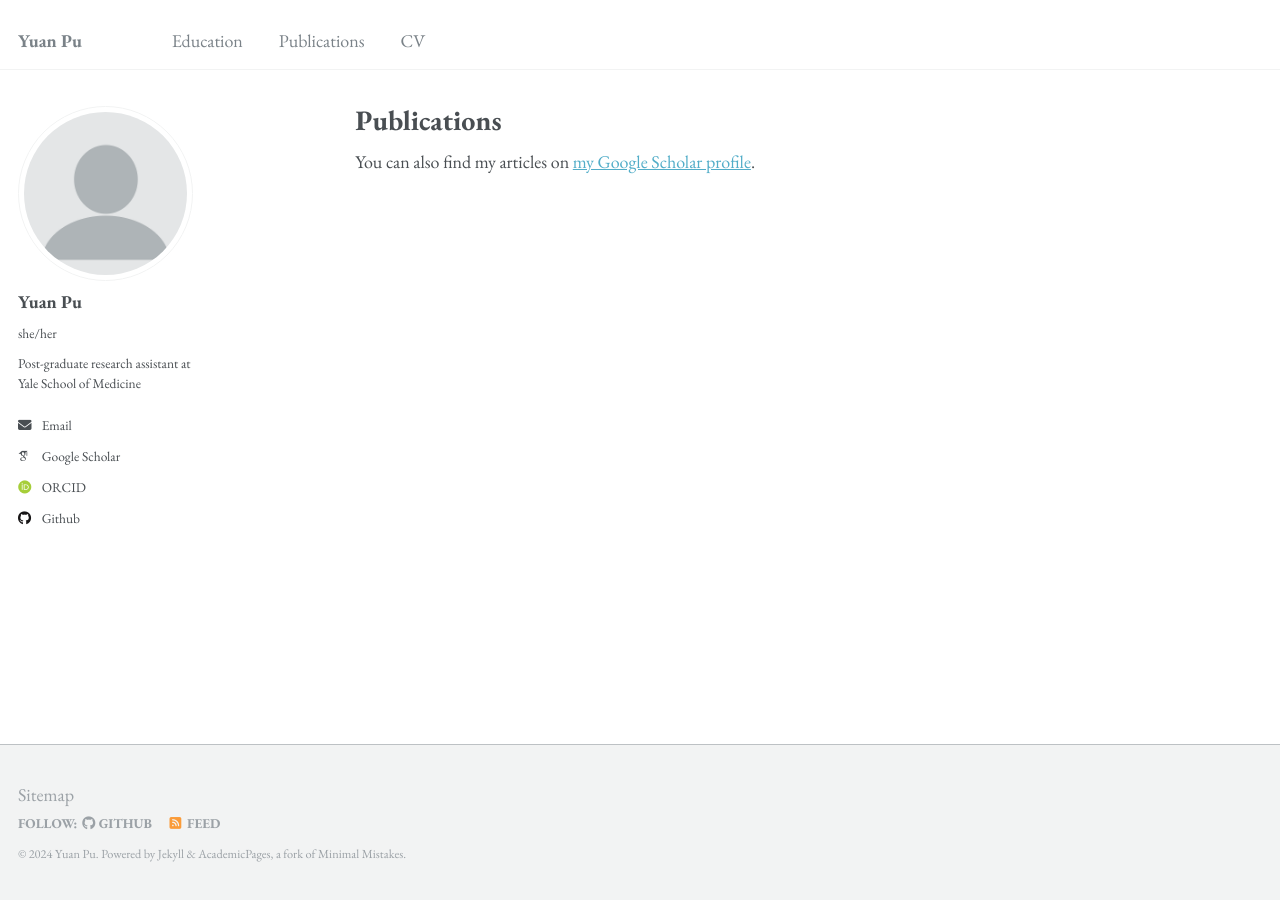
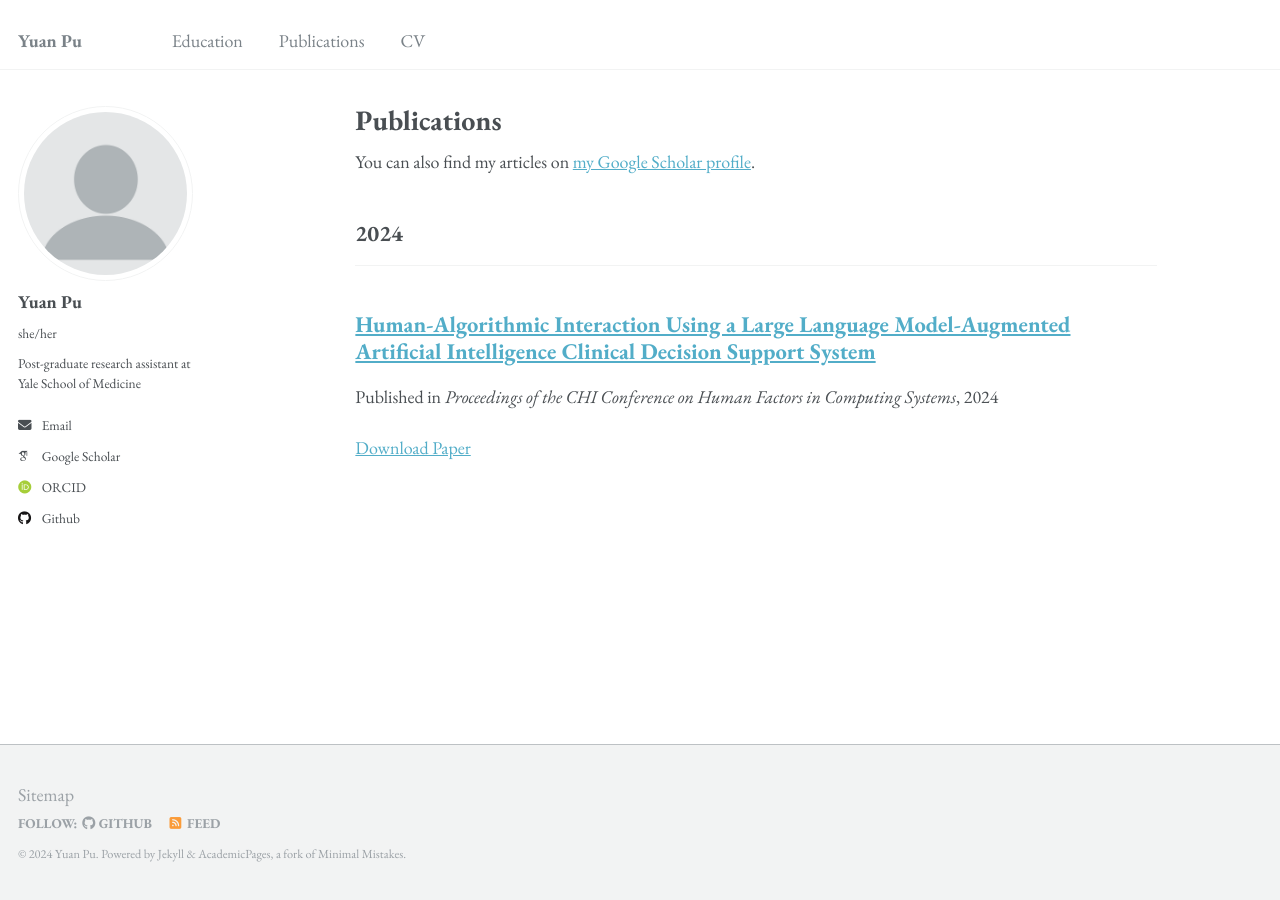
Before and after one commit to yuan-pu/yuan-pu_academicPages, a Jekyll site: the page built from _pages/publications.html, in a window 1280 px wide. Built offline with Jekyll 4.4.1, drawn with Linux system fonts in a browser that asks for light colours; some web fonts are replaced.

Commit message:
Update chi2024.md

```diff
--- a/_publications/chi2024.md
+++ b/_publications/chi2024.md
@@ -1,8 +1,9 @@
 ---
 title: "Human-Algorithmic Interaction Using a Large Language Model-Augmented Artificial Intelligence Clinical Decision Support System"
 collection: publications
-category: manuscripts
+category: conference
 date: 2024-05-11
+year: 2024
 authors: 'Niroop Channa Rajashekar<sup>*</sup>, Yeo Eun Shin<sup>*</sup>, <u>Yuan Pu</u><sup>*</sup>, Sunny Chung, Kisung You, Mauro Giuffre, Colleen E Chan, Theo Saarinen, Allen Hsiao, Jasjeet Sekhon, Ambrose H Wong, Leigh V Evans, Rene F. Kizilcec, Loren Laine, Terika Mccall, Dennis Shung'
 note: '(<sup>*</sup>: equal contributions)'
 venue: 'Proceedings of the CHI Conference on Human Factors in Computing Systems'
```
